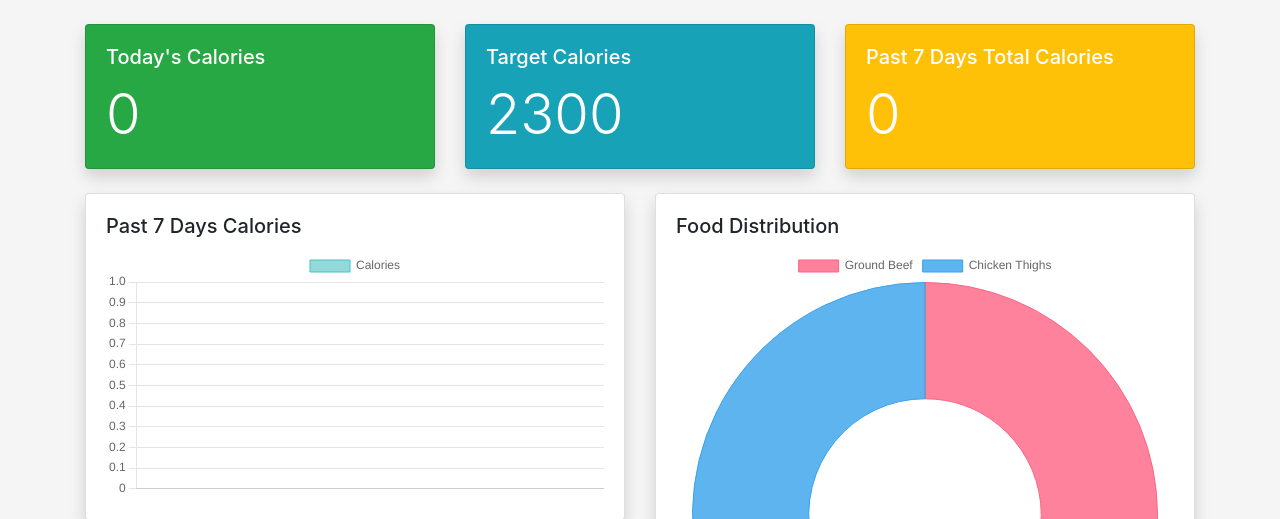
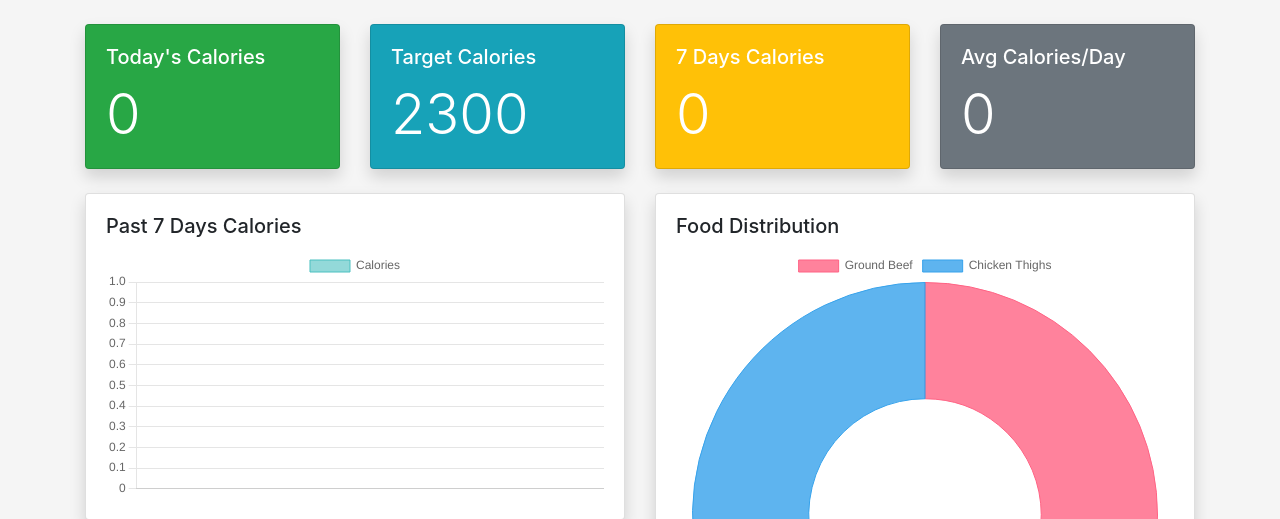
Before and after one commit to lowvoltagenation/django-caloriecounter, a Django app: page /user/blakeurmos/ in a window 1280 px wide. Shown: the part 56-575 px from the top of the page. Run offline with Django 5.2, Linux system fonts and the light colour scheme; data comes from the database, SQL or seed files in the repository; some libraries are stand-ins or nearby versions.

Commit message:
average calories

```diff
--- a/home/templates/home/index.html
+++ b/home/templates/home/index.html
@@ -51,7 +51,7 @@
         </div>
         {% endif %}
         <div class="row">
-            <div class="col-lg-4 col-md-12">
+            <div class="col-lg-3 col-md-6 col-sm-12">
                 <div class="card bg-success text-white shadow mb-4">
                     <div class="card-body">
                         <h5 class="card-title">Today's Calories</h5>
@@ -59,7 +59,7 @@
                     </div>
                 </div>
             </div>
-            <div class="col-lg-4 col-md-12">
+            <div class="col-lg-3 col-md-6 col-sm-12">
                 <div class="card bg-info text-white shadow mb-4">
                     <div class="card-body">
                         <h5 class="card-title">Target Calories</h5>
@@ -67,11 +67,19 @@
                     </div>
                 </div>
             </div>
-            <div class="col-lg-4 col-md-12">
+            <div class="col-lg-3 col-md-6 col-sm-12">
                 <div class="card bg-warning text-white shadow mb-4">
                     <div class="card-body">
-                        <h5 class="card-title">Past 7 Days Total Calories</h5>
+                        <h5 class="card-title">7 Days Calories</h5>
                         <p class="card-text display-4">{{ past_7_days_total_calories|floatformat:0 }}</p>
+                    </div>
+                </div>
+            </div>
+            <div class="col-lg-3 col-md-6 col-sm-12">
+                <div class="card bg-secondary text-white shadow mb-4">
+                    <div class="card-body">
+                        <h5 class="card-title">Avg Calories/Day</h5>
+                        <p class="card-text display-4">{{ avg_calories_per_day }}</p>
                     </div>
                 </div>
             </div>
--- a/home/views.py
+++ b/home/views.py
@@ -41,6 +41,12 @@ def get_user_data(user):
     past_7_days_goal = target_calories * 7
     past_7_days_goal_remaining = max(0, past_7_days_goal - past_7_days_total_calories)
 
+    # Calculate average calories per day for the week
+    past_7_days_entries = CalorieEntry.objects.filter(user=user, date__gte=today - timedelta(days=6))
+    past_7_days_total_calories = sum(entry.quantity * entry.food_item.calories for entry in past_7_days_entries)
+    avg_calories_per_day = round(past_7_days_total_calories / 7)
+
+
     return {
         'todays_calories': todays_calories,
         'target_calories': target_calories,
@@ -54,6 +60,7 @@ def get_user_data(user):
         'deficit_surplus_data': deficit_surplus_data,
         'past_7_days_goal_remaining': past_7_days_goal_remaining,
         'today': today,
+        'avg_calories_per_day': avg_calories_per_day,
     }
 
 
```
